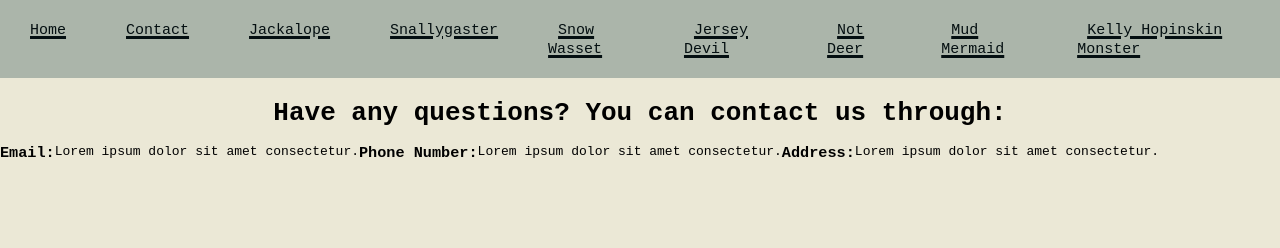
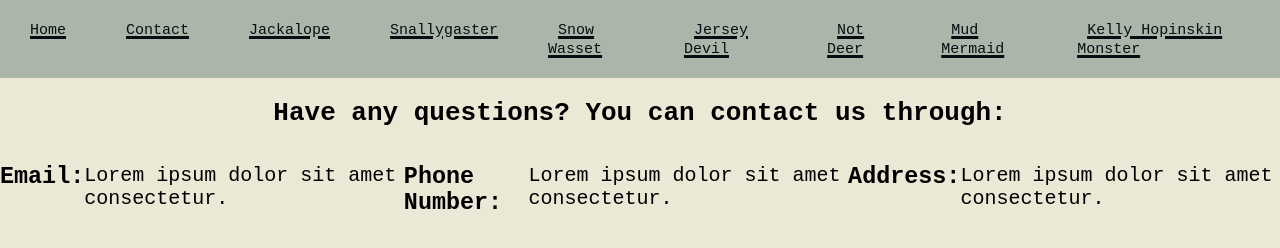
Before and after one commit to scotwash/pluto-puppies, a plain HTML site: page pages/contact.html in a window 1280 px wide. Drawn offline with Linux system fonts and the light colour scheme.

Commit message:
textformat-2

```diff
--- a/css/styles.css
+++ b/css/styles.css
@@ -232,7 +232,9 @@ nav a {
   text-align: center;
 }
 .contact-text {
+  padding-top: 20px;
   display: flex;
   font-family: monospace;
   justify-content: center space-between;
+  font-size: 20px;
 }
```
